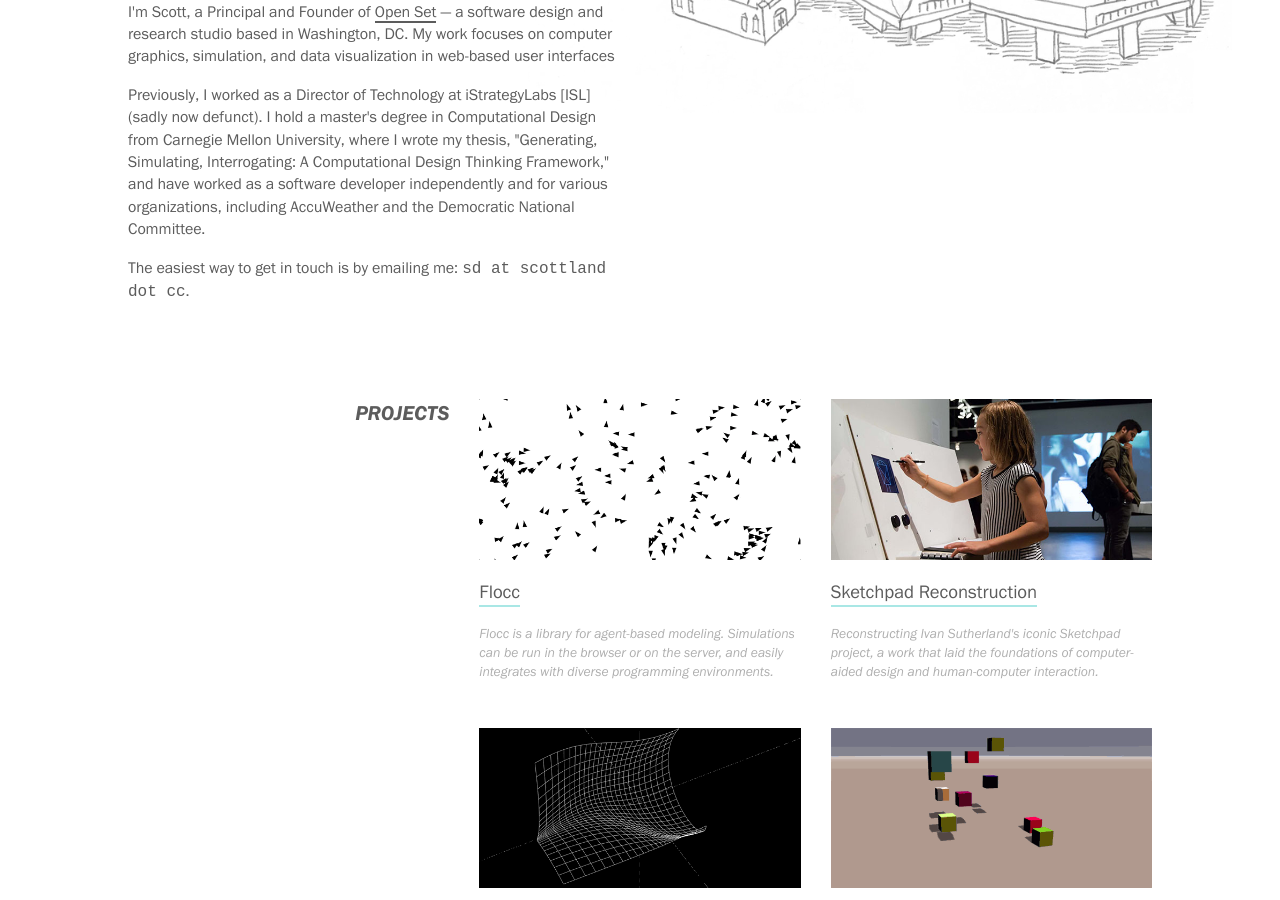
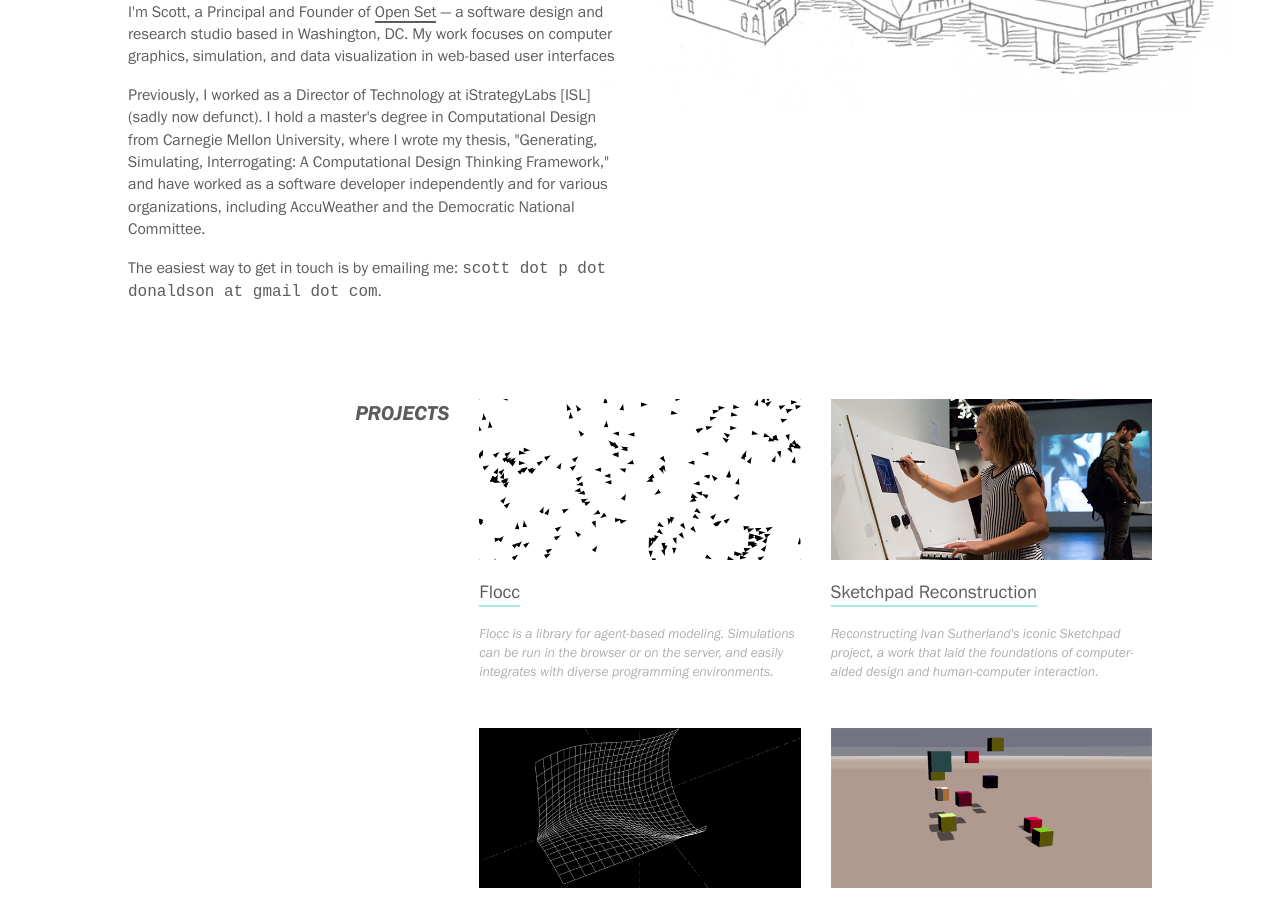
Before and after one commit to scottdonaldson/scottland.cc, a Jekyll site: the page built from index.html, in a window 1280 px wide and 900 px high, scrolled down 393 px. Built offline with Jekyll 4.4.1, drawn with Linux system fonts in a browser that asks for light colours; comment, search, counter and statistics services are not loaded.

Commit message:
update email address to Gmail

```diff
--- a/_includes/footer.html
+++ b/_includes/footer.html
@@ -5,7 +5,7 @@
     <div class="section">
 
         <div class="full-width">
-            <script>document.write('<a class="no-underline" href="mailto:' + 'sd' + '' + '@scottla' + 'nd.cc' + '"><span>Email</span></a><br>');</script>
+            <script>document.write('<a class="no-underline" href="mailto:' + 'scott.p.don' + '' + 'aldson' + '@gma' + '' + 'il.com' + '"><span>Email</span></a><br>');</script>
             <a class="no-underline" href="https://github.com/scottpdo" target="_blank">GitHub</a><br>
             <a class="no-underline" href="https://twitter.com/scott_pdo" target="_blank">Twitter</a><br>
             <a class="no-underline" href="https://instagram.com/scottpdo" target="_blank">Instagram</a></p>
--- a/index.html
+++ b/index.html
@@ -10,7 +10,7 @@
         <div class="six columns normalize">
 			<p>I'm Scott, a Principal and Founder of <a href="https://openset.tech">Open Set</a> &mdash; a software design and research studio based in Washington, DC. My work focuses on computer graphics, simulation, and data visualization in web-based user interfaces</p>
 			<p>Previously, I worked as a Director of Technology at iStrategyLabs [ISL] (sadly now defunct). I hold a master's degree in Computational Design from Carnegie Mellon University, where I wrote my thesis, "Generating, Simulating, Interrogating: A Computational Design Thinking Framework," and have worked as a software developer independently and for various organizations, including AccuWeather and the Democratic National Committee.</p>
-            <p>The easiest way to get in touch is by emailing me: <code>sd at scottland dot cc</code>.</a></p>
+            <p>The easiest way to get in touch is by emailing me: <code>scott dot p dot donaldson at gmail dot com</code>.</a></p>
         </div>
 
     </div>
```
